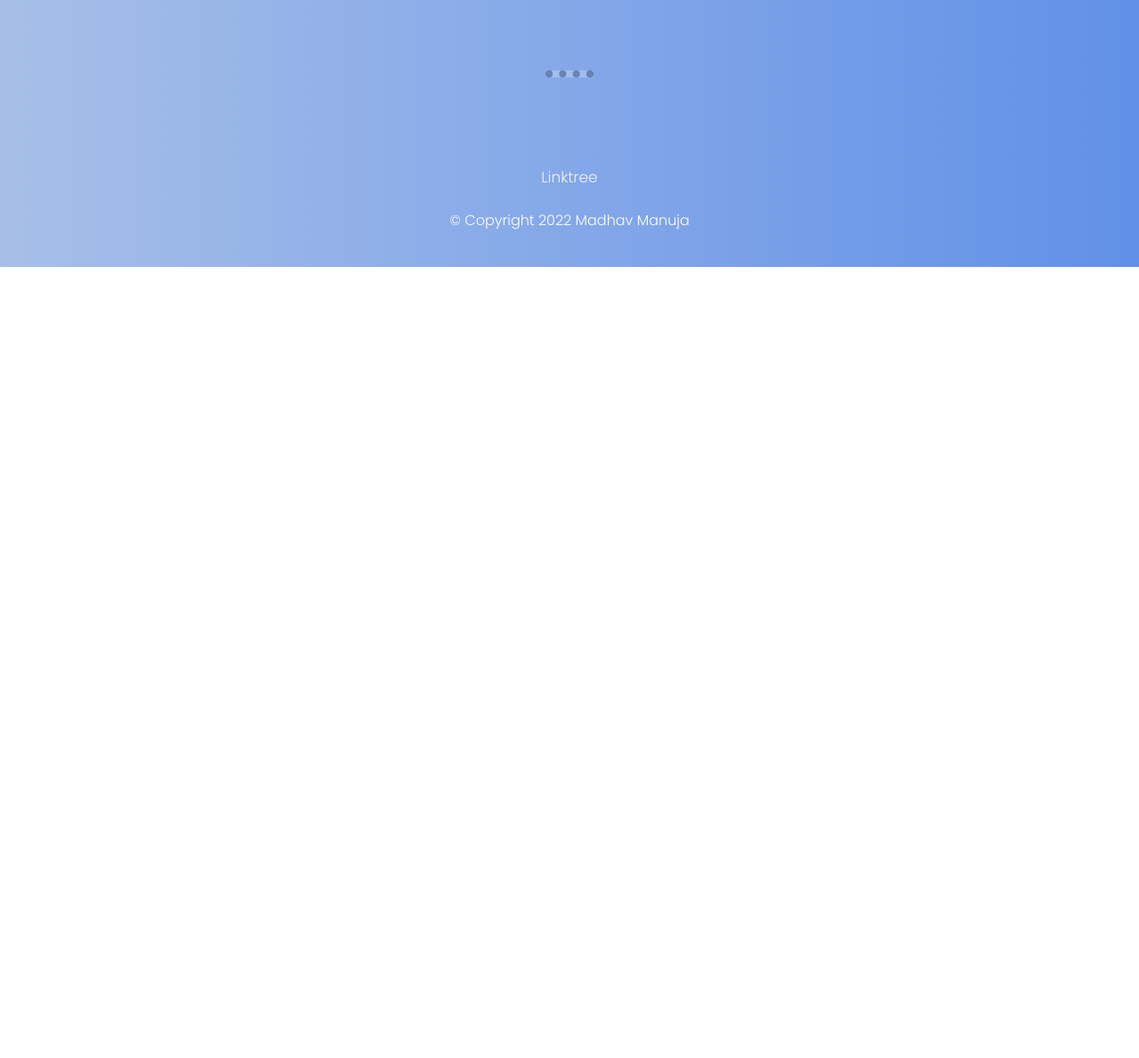
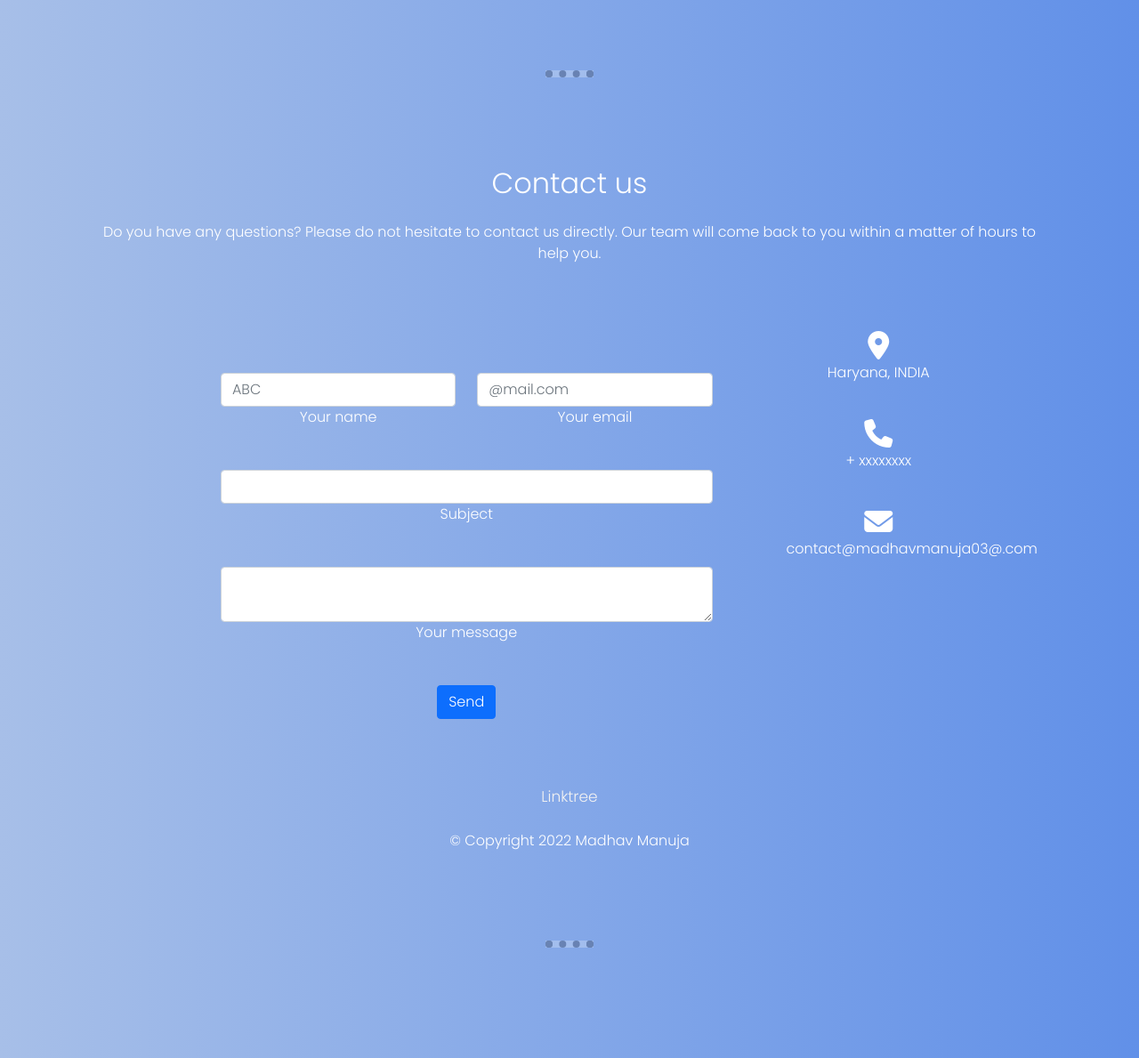
Before and after one commit to brainaxe303/photoGallery, a plain HTML site: page index.html in a window 1280 px wide. Shown: the part 1269-2458 px from the top of the page at 89% size. Before the commit the page ends 1569 px from the top, so only its background shows below. Drawn offline with nearby package versions, Linux system fonts and the light colour scheme; no server answers.

Commit message:
added form for future contact

```diff
--- a/css/styles.css
+++ b/css/styles.css
@@ -29,6 +29,12 @@ p {
 }
 
 .line-break {
+    border: dotted #1a1918 8px;
+    border-bottom: none;
+    width: 5%;
+    margin: 100px auto;
+}
+.line-breakk {
     border: dotted #1a1918 8px;
     border-bottom: none;
     width: 5%;
@@ -119,7 +125,7 @@ p {
 
 
 
-.bottom-hoverr  {
+.bottom-hoverr {
     float: center;
     color: #f2f2f2;
     text-align: center;
@@ -128,9 +134,10 @@ p {
     font-size: 17px;
 
 }
-.bottom-hoverr:hover{
-        background-color: #ddd;
-            color: black;
+
+.bottom-hoverr:hover {
+    background-color: #ddd;
+    color: black;
 
 }
 
@@ -145,3 +152,12 @@ p {
     }
 
 }
+
+@media only screen and (min-width: 660px) and (max-width: 1024px) and (-webkit-min-device-pixel-ratio: 1) {
+    .cardd-lg {
+        width: 80%;
+        padding: 5%;
+        margin-left:12%;
+        text-align: center;
+    }
+}
--- a/index.html
+++ b/index.html
@@ -25,14 +25,12 @@
           <a class="navbar-brand text-white" href="https://www.google.com/photos/about/" target=”_blank”><img
               src="https://img.icons8.com/external-flaticons-lineal-color-flat-icons/64/000000/external-photos-private-investigator-flaticons-lineal-color-flat-icons.png" />
             FOTUS</a>
-          <button class="navbar-toggler" type="button" data-bs-toggle="collapse"
-            data-bs-target="#navbarSupportedContent" aria-controls="navbarSupportedContent" aria-expanded="false"
-            aria-label="Toggle navigation">
-            <span class="navbar-toggler-icon" id="entertainment"></span>
-          </button>
+
           <div class="topnav">
 
-            <div class="topnav-right">
+            <div class="topnav-right navbar-expand-lg ">
+
+
               <a href="#about" >Contact</a>
               <a href="https://personal-lgltebmfk-brainaxe303.vercel.app/" target="_blank">About</a>
             </div>
@@ -59,10 +57,109 @@
         <br>
         <br>
         <br>
+
       <footer class="white-section" id="footer">
         <div class="content-wrap" id="about">
+
           <br><br><br>
           <hr class="line-break">
+          <!--Section: Contact v.2-->
+          <section class="mb-4">
+
+            <!--Section heading-->
+            <h2 class="h1-responsive font-weight-bold text-center my-4">Contact us</h2>
+            <!--Section description-->
+            <p class="text-center w-responsive mx-auto mb-5">Do you have any questions? Please do not hesitate to contact us
+              directly. Our team will come back to you within
+              a matter of hours to help you.</p>
+
+            <div class="row">
+
+              <!--Grid column-->
+              <div class="col-md-9 mb-md-0 mb-5">
+                <form id="contact-form" name="contact-form" action="mailto:madhavmanuja0303@gmail.com" method="POST">
+
+                  <!--Grid row-->
+                  <div class="row">
+
+                    <!--Grid column-->
+                    <div class="col-md-6">
+                      <div class="md-form mb-0">
+                        <input type="text" id="name" name="name" class="form-control" placeholder="ABC">
+                        <label for="name" class="">Your name</label>
+                      </div>
+                    </div>
+                    <!--Grid column-->
+
+                    <!--Grid column-->
+                    <div class="col-md-6">
+                      <div class="md-form mb-0">
+                        <input type="email" id="email" name="email" class="form-control" placeholder="@mail.com">
+                        <label for="email" class="">Your email</label>
+                      </div>
+                    </div>
+                    <!--Grid column-->
+
+                  </div>
+                  <!--Grid row-->
+
+                  <!--Grid row-->
+                  <div class="row">
+                    <div class="col-md-12">
+                      <div class="md-form mb-0">
+                        <input type="text" id="subject" name="subject" class="form-control">
+                        <label for="subject" class="">Subject</label>
+                      </div>
+                    </div>
+                  </div>
+                  <!--Grid row-->
+
+                  <!--Grid row-->
+                  <div class="row">
+
+                    <!--Grid column-->
+                    <div class="col-md-12">
+
+                      <div class="md-form">
+                        <textarea type="text" id="message" name="message" rows="2" class="form-control md-textarea"></textarea>
+                        <label for="message">Your message</label>
+                      </div>
+
+                    </div>
+                  </div>
+                  <!--Grid row-->
+
+                </form>
+
+                <div class="text-center text-md-left">
+                  <a class="btn btn-primary" onclick="document.getElementById('contact-form').submit();">Send</a>
+                </div>
+                <div class="status"></div>
+              </div>
+              <!--Grid column-->
+
+              <!--Grid column-->
+              <div class="col-md-3 text-center">
+                <ul class="list-unstyled mb-0">
+                  <li><i class="fas fa-map-marker-alt fa-2x"></i>
+                    <p>Haryana, INDIA</p>
+                  </li>
+
+                  <li><i class="fas fa-phone mt-4 fa-2x"></i>
+                    <p>+ xxxxxxxx</p>
+                  </li>
+
+                  <li><i class="fas fa-envelope mt-4 fa-2x"></i>
+                    <p>contact@madhavmanuja03@.com</p>
+                  </li>
+                </ul>
+              </div>
+              <!--Grid column-->
+
+            </div>
+
+          </section>
+          <!--Section: Contact v.2-->
 
           <a class="footer-link bottom-hoverr" href="https://linktr.ee/madhavmanuja" target="_blank">Linktree</a>
           <br><br>
@@ -70,11 +167,13 @@
 
 
           <p>© Copyright 2022 Madhav Manuja</p>
+          <hr class="line-breakk">
           <br>
         </div>
       </footer>
 
 
+
 </body>
 
 </html>
--- a/js/index.js
+++ b/js/index.js
@@ -4,9 +4,9 @@ function display_photos() {
     var main = document.getElementById("photo-box");
     for (var i = 0; i < 24; i++) {
         var row = document.createElement("DIV");
-        row.className = "col-lg-3 col-md-4 ";
+        row.className = "col-lg-3 col-md-4 col-sm-6 ";
         var col = document.createElement("DIV");
-        col.className = "col-sm-3 card-deck";
+        col.className = " card-deck";
         var div = document.createElement("DIV");
         div.className = "card";
         var thumbnail = document.createElement("img")
```
